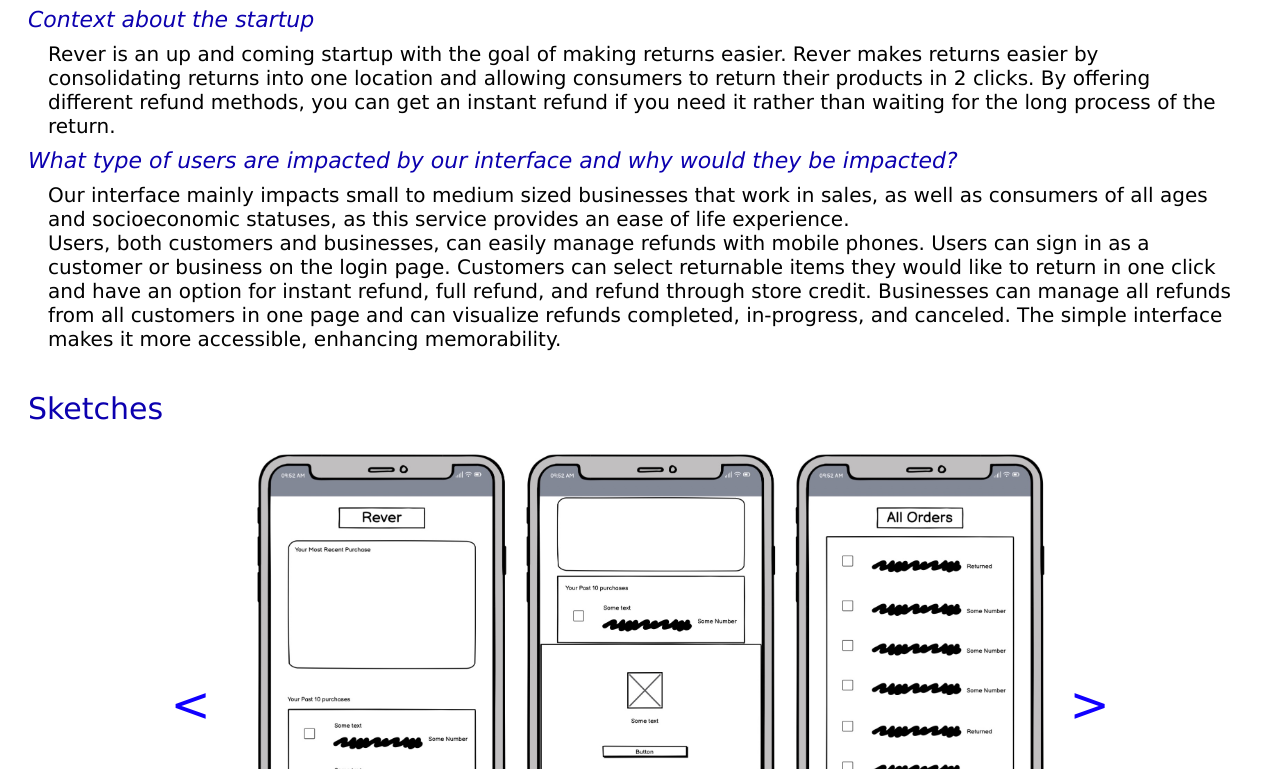
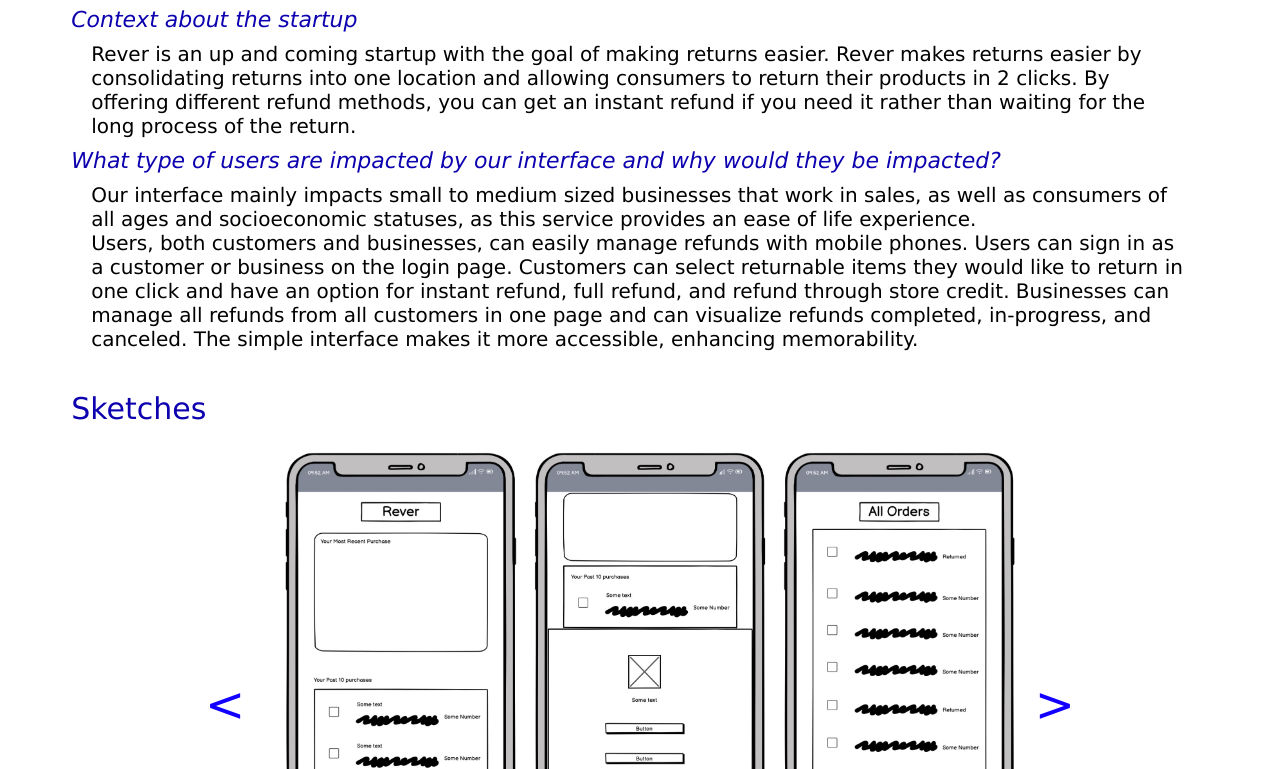
Before and after one commit to sleepypanda212/iterative_redesign, a plain HTML site: page index.html in a window 1280 px wide. Shown: the part 394-1163 px from the top of the page. Drawn offline with Linux system fonts and the light colour scheme.

Commit message:
Update styles.css

```diff
--- a/styles.css
+++ b/styles.css
@@ -5,6 +5,9 @@
   justify-content: center;
   text-align: center;
   gap: 10px;
+  padding-bottom: 5%;
+  margin-left: 5%;
+  margin-right: 5%;
 }
 
 .slider {
```
